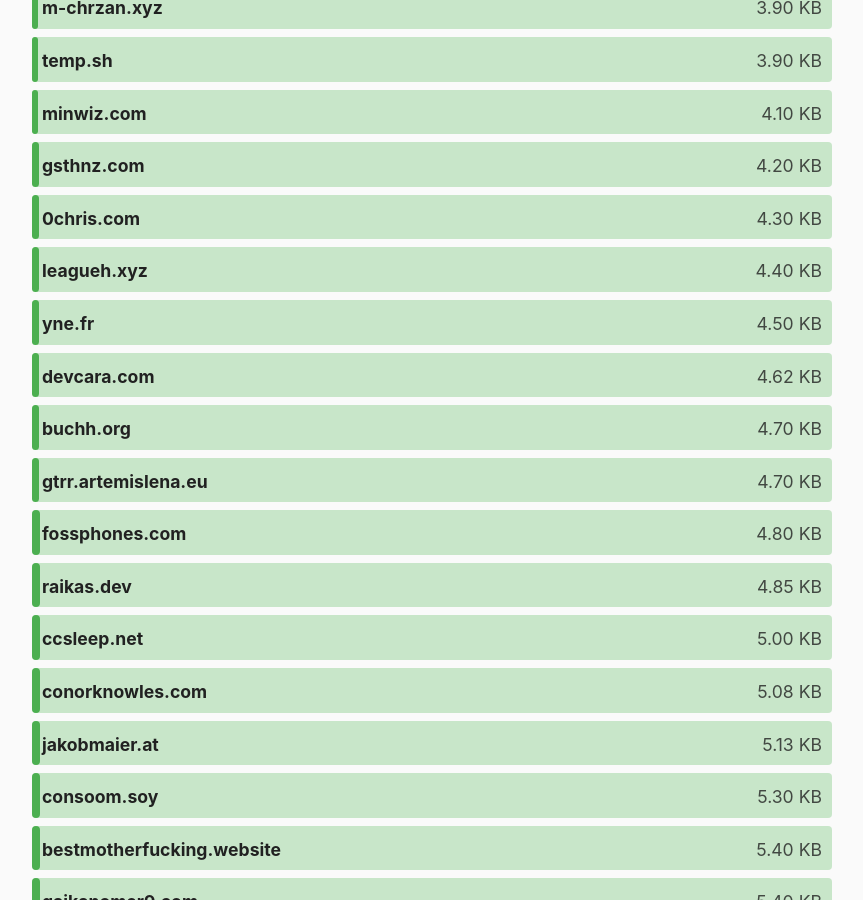
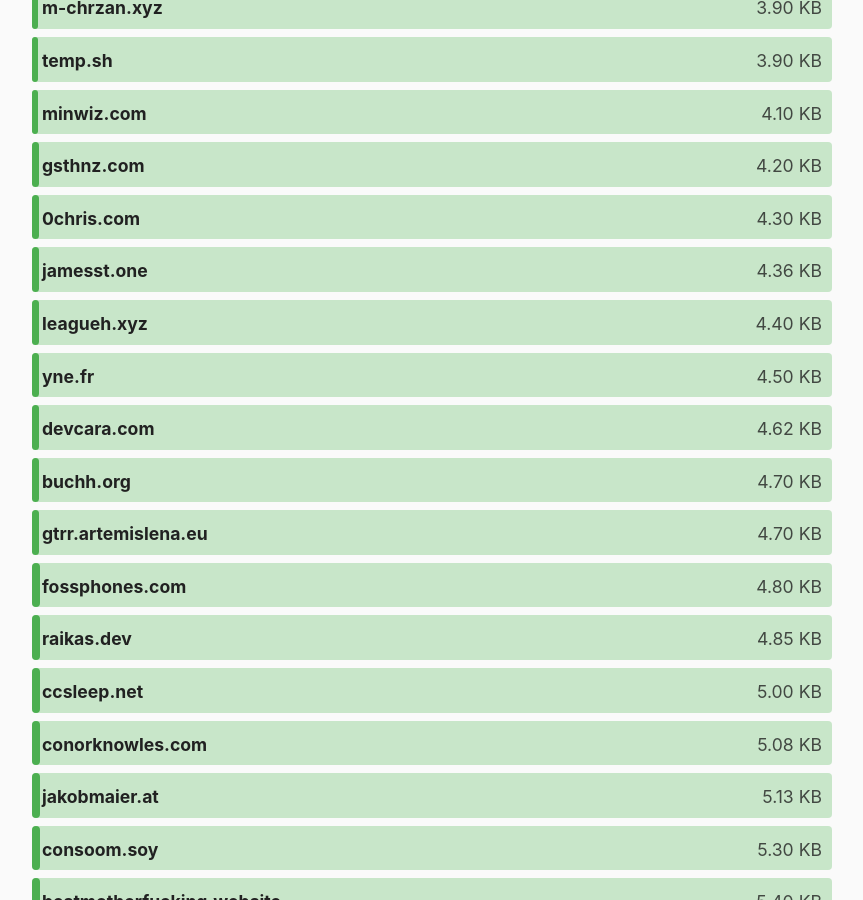
Before and after one commit to kevquirk/512kb.club, a Jekyll site: the page built from index.md, in a window 1280 px wide and 900 px high, scrolled down 1954 px. Shown: the whole window, without its empty margins (208-1071 px from the left). Built offline with Jekyll 4.4.1, drawn with Linux system fonts in a browser that asks for light colours.

Commit message:
Add jamesst.one

```diff
--- a/_data/sites.yml
+++ b/_data/sites.yml
@@ -1168,6 +1168,11 @@
   size: 5.13
   last_checked: 2022-01-29
 
+- domain: jamesst.one
+  url: https://jamesst.one
+  size: 4.36
+  last_checked: 2022-09-11
+
 - domain: jamontheroad.com
   url: https://www.jamontheroad.com/
   size: 18.8
```
